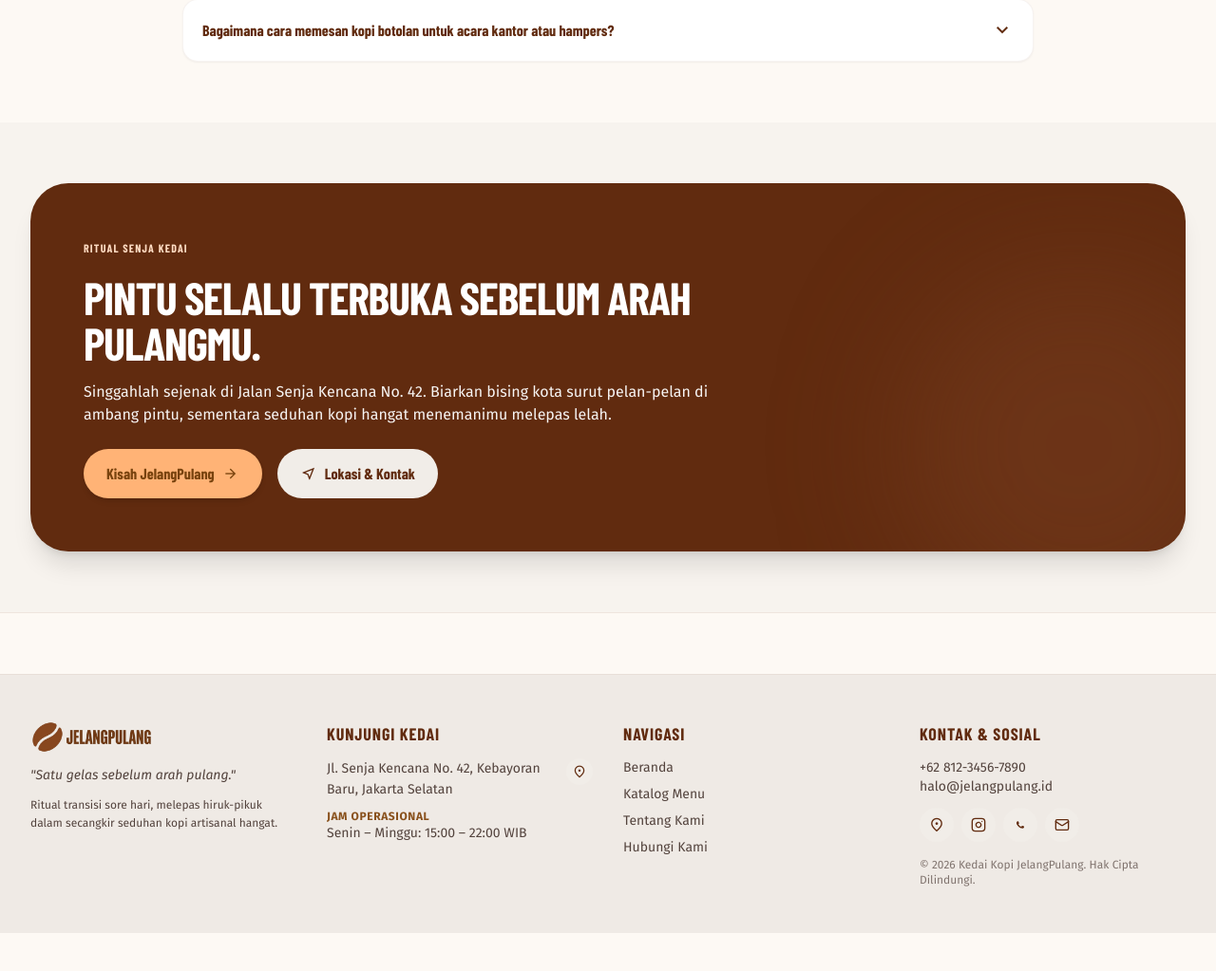
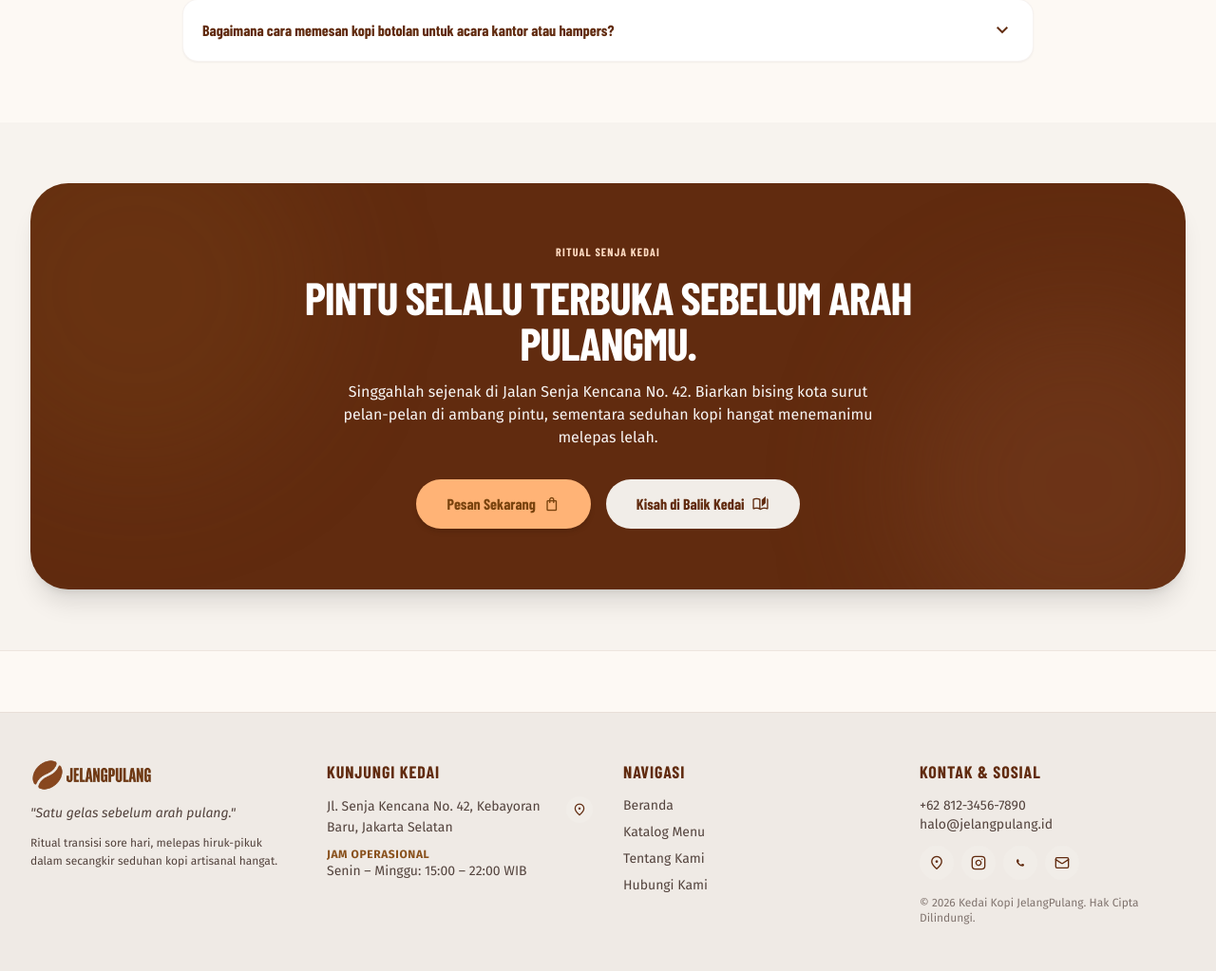
Before and after one commit to baim088/jelangpulang-coffee, a Laravel app: page / in a window 1280 px wide. Shown: the part 2390-3413 px from the top of the page at 95% size. Before the commit the page ends 3373 px from the top, so only its background shows below. Run offline with Laravel 12, Linux system fonts and the light colour scheme; data comes from the database, SQL or seed files in the repository; some libraries are stand-ins or nearby versions; some web fonts are replaced.

Commit message:
style(home): center bottom CTA banner and pair Pesan Sekarang with Kisah di Balik Kedai

```diff
--- a/resources/views/customer/home.blade.php
+++ b/resources/views/customer/home.blade.php
@@ -226,27 +226,29 @@
         </div>
     </section>
 
-    <!-- TEASER CERITA & LOKASI -->
+    <!-- CTA BANNER PENUTUP -->
     <section class="py-16 bg-surface-container-low border-b border-outline-variant/30">
         <div class="max-w-7xl mx-auto px-4 sm:px-6 lg:px-8">
-            <div class="relative overflow-hidden rounded-[2.5rem] bg-primary text-on-primary p-8 md:p-14 shadow-xl">
+            <div class="relative overflow-hidden rounded-[2.5rem] bg-primary text-on-primary p-8 md:p-16 shadow-xl text-center">
                 <div class="absolute -right-20 -bottom-20 w-96 h-96 rounded-full bg-primary-container/40 blur-3xl pointer-events-none"></div>
-                <div class="relative z-10 max-w-2xl space-y-4">
+                <div class="absolute -left-20 -top-20 w-96 h-96 rounded-full bg-secondary/20 blur-3xl pointer-events-none"></div>
+
+                <div class="relative z-10 max-w-3xl mx-auto space-y-4 flex flex-col items-center">
                     <span class="text-xs font-headline font-bold tracking-widest text-secondary-fixed uppercase">RITUAL SENJA KEDAI</span>
                     <h2 class="font-headline text-3xl sm:text-5xl font-extrabold uppercase leading-tight tracking-tight">
                         Pintu Selalu Terbuka Sebelum Arah Pulangmu.
                     </h2>
-                    <p class="text-sm sm:text-base text-primary-fixed leading-relaxed opacity-95">
+                    <p class="text-sm sm:text-base text-primary-fixed leading-relaxed opacity-95 max-w-xl">
                         Singgahlah sejenak di Jalan Senja Kencana No. 42. Biarkan bising kota surut pelan-pelan di ambang pintu, sementara seduhan kopi hangat menemanimu melepas lelah.
                     </p>
-                    <div class="flex flex-wrap items-center gap-4 pt-2">
-                        <a href="{{ route('about') }}" class="inline-flex items-center gap-2 px-6 py-3.5 rounded-full bg-secondary-container text-on-secondary-container font-headline font-bold text-base hover:opacity-90 transition-all shadow-md">
-                            <span>Kisah JelangPulang</span>
-                            <span class="material-symbols-outlined text-[18px]">arrow_forward</span>
+                    <div class="flex flex-wrap justify-center items-center gap-4 pt-4">
+                        <a href="{{ route('catalog.index') }}" class="inline-flex items-center gap-2 px-8 py-3.5 rounded-full bg-secondary-container text-on-secondary-container font-headline font-bold text-base hover:opacity-90 transition-all shadow-md active:scale-95">
+                            <span>Pesan Sekarang</span>
+                            <span class="material-symbols-outlined text-[18px]">shopping_bag</span>
                         </a>
-                        <a href="{{ route('contact') }}" class="inline-flex items-center gap-2 px-6 py-3.5 rounded-full bg-surface-container text-primary font-headline font-bold text-base hover:bg-surface-container-high transition-all">
-                            <span class="material-symbols-outlined text-[18px]">near_me</span>
-                            <span>Lokasi &amp; Kontak</span>
+                        <a href="{{ route('about') }}" class="inline-flex items-center gap-2 px-8 py-3.5 rounded-full bg-surface-container text-primary font-headline font-bold text-base hover:bg-surface-container-high transition-all active:scale-95">
+                            <span>Kisah di Balik Kedai</span>
+                            <span class="material-symbols-outlined text-[18px]">auto_stories</span>
                         </a>
                     </div>
                 </div>
```
